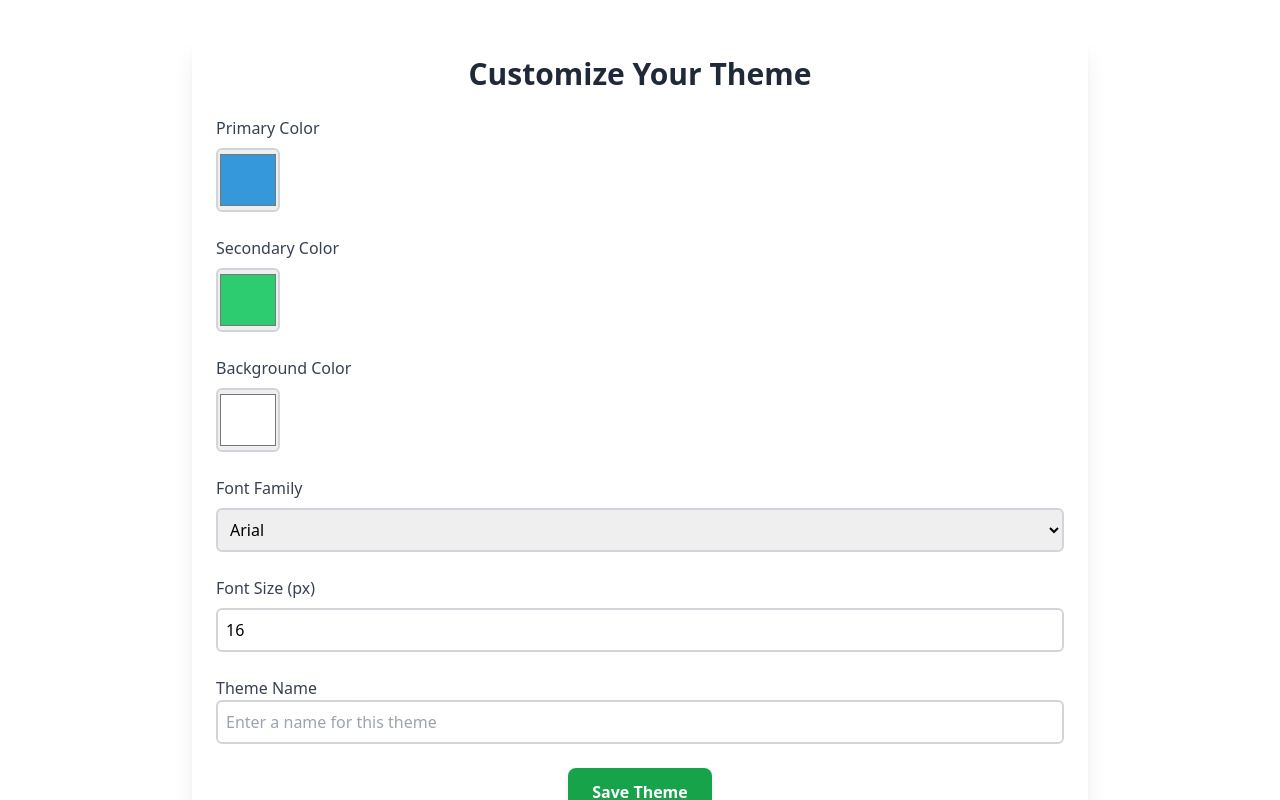
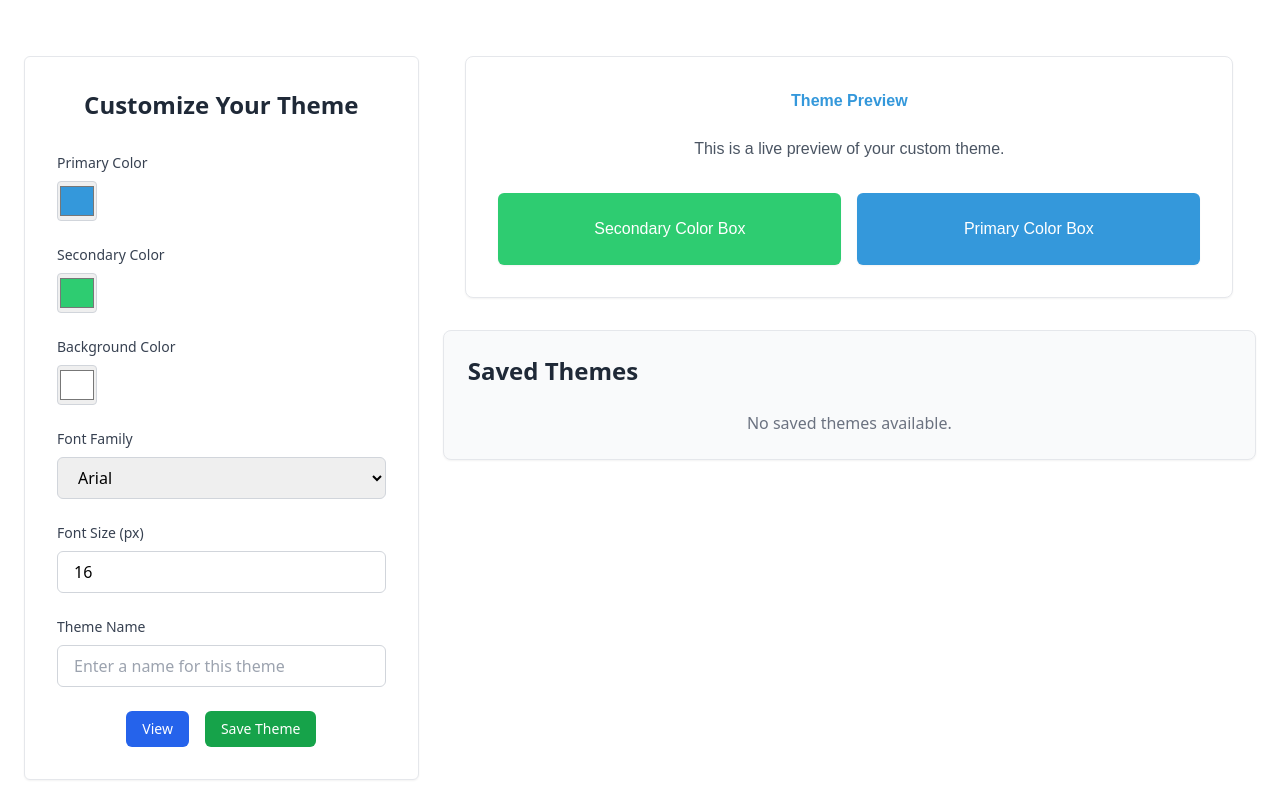
Before and after one commit to Lopez-JhonLay/dynamic-theme-manager, a React (Vite) app: page / in a window 1280 px wide. Shown: the top 800 px of the page. Built offline with nearby package versions, Linux system fonts and the light colour scheme.

Commit message:
enhance ui

```diff
--- a/src/App.jsx
+++ b/src/App.jsx
@@ -6,11 +6,21 @@ import SavedThemeList from "./components/SavedThemeList";
 
 function App() {
   return (
-    <>
-      <ThemeCustomizationForm />
-      <ThemePreview />
-      <SavedThemeList />
-    </>
+    <div className="container mx-auto p-6">
+      <div className="grid grid-cols-1 md:grid-cols-3 gap-6">
+        <div className="md:col-span-1">
+          <div className="sticky top-6">
+            <ThemeCustomizationForm />
+          </div>
+        </div>
+        <div className="md:col-span-2 space-y-6">
+          <div className="sticky top-6">
+            <ThemePreview />
+            <SavedThemeList />
+          </div>
+        </div>
+      </div>
+    </div>
   );
 }
 
--- a/src/components/SavedThemeList.jsx
+++ b/src/components/SavedThemeList.jsx
@@ -26,32 +26,32 @@ const SavedThemeList = () => {
   };
 
   return (
-    <div className="max-w-4xl mx-auto my-8 p-6 bg-gray-100 shadow-xl rounded-lg">
-      <h2 className="text-2xl font-semibold text-gray-800 mb-4">
+    <div className="max-w-4xl mx-auto my-8 p-6 rounded-lg border bg-gray-50 shadow-sm">
+      <h2 className="text-2xl font-semibold text-gray-800 mb-6">
         Saved Themes
       </h2>
       {savedThemes.length > 0 ? (
-        <ul className="space-y-4">
+        <ul className="divide-y divide-gray-200">
           {savedThemes.map((theme) => (
             <li
               key={theme.id}
-              className="flex items-center justify-between p-4 bg-white shadow rounded-lg"
+              className="flex items-center justify-between p-4 rounded-md hover:bg-gray-100 transition duration-200"
             >
               <div>
-                <p className="font-medium text-gray-700">{theme.name}</p>
-                <div className="flex items-center space-x-2 mt-2">
+                <p className="font-medium text-gray-800">{theme.name}</p>
+                <div className="flex items-center space-x-3 mt-2">
                   <span
-                    className="w-6 h-6 rounded-full"
+                    className="w-6 h-6 rounded-full border"
                     style={{ backgroundColor: theme.primaryColor }}
                     title="Primary Color"
                   ></span>
                   <span
-                    className="w-6 h-6 rounded-full"
+                    className="w-6 h-6 rounded-full border"
                     style={{ backgroundColor: theme.secondaryColor }}
                     title="Secondary Color"
                   ></span>
                   <span
-                    className="w-6 h-6 rounded-full"
+                    className="w-6 h-6 rounded-full border"
                     style={{ backgroundColor: theme.backgroundColor }}
                     title="Background Color"
                   ></span>
@@ -60,13 +60,13 @@ const SavedThemeList = () => {
               <div className="flex space-x-3">
                 <button
                   onClick={() => handleApplyTheme(theme)}
-                  className="px-4 py-2 bg-blue-600 text-white rounded-lg hover:bg-blue-700"
+                  className="px-4 py-2 text-sm font-medium text-white bg-blue-600 rounded-md shadow-sm hover:bg-blue-700 transition"
                 >
                   Apply
                 </button>
                 <button
                   onClick={() => handleDeleteTheme(theme.id)}
-                  className="px-4 py-2 bg-red-600 text-white rounded-lg hover:bg-red-700"
+                  className="px-4 py-2 text-sm font-medium text-white bg-red-600 rounded-md shadow-sm hover:bg-red-700 transition"
                 >
                   Delete
                 </button>
@@ -75,7 +75,7 @@ const SavedThemeList = () => {
           ))}
         </ul>
       ) : (
-        <p className="text-gray-500">No saved themes available.</p>
+        <p className="text-gray-500 text-center">No saved themes available.</p>
       )}
     </div>
   );
--- a/src/components/ThemeCustomizationForm.jsx
+++ b/src/components/ThemeCustomizationForm.jsx
@@ -12,11 +12,9 @@ import { addTheme } from "../redux/savedThemeSlice";
 const ThemeSettingsForm = () => {
   const dispatch = useDispatch();
 
-  // Access the current theme from Redux state
   const theme = useSelector((state) => state.theme);
   const [themeName, setThemeName] = useState("");
 
-  // Local state for the form inputs
   const [formData, setFormData] = useState({
     primaryColor: theme.primaryColor,
     secondaryColor: theme.secondaryColor,
@@ -25,7 +23,6 @@ const ThemeSettingsForm = () => {
     fontSize: theme.fontSize,
   });
 
-  // Handle form input change
   const handleChange = (e) => {
     const { name, value } = e.target;
     setFormData({
@@ -34,7 +31,6 @@ const ThemeSettingsForm = () => {
     });
   };
 
-  // Handle form submission
   const handleSubmit = (e) => {
     e.preventDefault();
     dispatch(setPrimaryColor(formData.primaryColor));
@@ -62,15 +58,15 @@ const ThemeSettingsForm = () => {
   };
 
   return (
-    <div className="max-w-4xl mx-auto my-8 p-6 bg-white shadow-xl rounded-lg">
-      <h2 className="text-3xl font-semibold text-center text-gray-800 mb-6">
+    <div className="max-w-3xl mx-auto my-8 p-8 bg-white border border-gray-200 rounded-md shadow-sm">
+      <h2 className="text-2xl font-semibold text-gray-800 text-center mb-8">
         Customize Your Theme
       </h2>
       <form onSubmit={handleSubmit} className="space-y-6">
-        <div>
+        <div className="grid gap-2">
           <label
             htmlFor="primaryColor"
-            className="block text-gray-700 font-medium mb-2"
+            className="text-sm font-medium text-gray-700"
           >
             Primary Color
           </label>
@@ -80,14 +76,13 @@ const ThemeSettingsForm = () => {
             name="primaryColor"
             value={formData.primaryColor}
             onChange={handleChange}
-            className="w-16 h-16 border-2 border-gray-300 rounded-md"
+            className="h-10 w-10 rounded border border-gray-300"
           />
         </div>
-
-        <div>
+        <div className="grid gap-2">
           <label
             htmlFor="secondaryColor"
-            className="block text-gray-700 font-medium mb-2"
+            className="text-sm font-medium text-gray-700"
           >
             Secondary Color
           </label>
@@ -97,14 +92,13 @@ const ThemeSettingsForm = () => {
             name="secondaryColor"
             value={formData.secondaryColor}
             onChange={handleChange}
-            className="w-16 h-16 border-2 border-gray-300 rounded-md"
+            className="h-10 w-10 rounded border border-gray-300"
           />
         </div>
-
-        <div>
+        <div className="grid gap-2">
           <label
             htmlFor="backgroundColor"
-            className="block text-gray-700 font-medium mb-2"
+            className="text-sm font-medium text-gray-700"
           >
             Background Color
           </label>
@@ -114,14 +108,13 @@ const ThemeSettingsForm = () => {
             name="backgroundColor"
             value={formData.backgroundColor}
             onChange={handleChange}
-            className="w-16 h-16 border-2 border-gray-300 rounded-md"
+            className="h-10 w-10 rounded border border-gray-300"
           />
         </div>
-
-        <div>
+        <div className="grid gap-2">
           <label
             htmlFor="fontFamily"
-            className="block text-gray-700 font-medium mb-2"
+            className="text-sm font-medium text-gray-700"
           >
             Font Family
           </label>
@@ -130,7 +123,7 @@ const ThemeSettingsForm = () => {
             name="fontFamily"
             value={formData.fontFamily}
             onChange={handleChange}
-            className="w-full p-2 border-2 border-gray-300 rounded-md"
+            className="w-full rounded-md border border-gray-300 px-4 py-2 focus:border-blue-500 focus:ring focus:ring-blue-100"
           >
             <option value="Arial">Arial</option>
             <option value="Courier New">Courier New</option>
@@ -139,11 +132,10 @@ const ThemeSettingsForm = () => {
             <option value="Verdana">Verdana</option>
           </select>
         </div>
-
-        <div>
+        <div className="grid gap-2">
           <label
             htmlFor="fontSize"
-            className="block text-gray-700 font-medium mb-2"
+            className="text-sm font-medium text-gray-700"
           >
             Font Size (px)
           </label>
@@ -155,15 +147,13 @@ const ThemeSettingsForm = () => {
             onChange={handleChange}
             min="10"
             max="100"
-            className="w-full p-2 border-2 border-gray-300 rounded-md"
+            className="w-full rounded-md border border-gray-300 px-4 py-2 focus:border-blue-500 focus:ring focus:ring-blue-100"
           />
         </div>
-
-        {/* Theme Name and Save Button */}
-        <div>
+        <div className="grid gap-2">
           <label
             htmlFor="themeName"
-            className="block text-gray-700 font-medium"
+            className="text-sm font-medium text-gray-700"
           >
             Theme Name
           </label>
@@ -173,26 +163,22 @@ const ThemeSettingsForm = () => {
             value={themeName}
             onChange={(e) => setThemeName(e.target.value)}
             placeholder="Enter a name for this theme"
-            className="w-full p-2 border-2 border-gray-300 rounded-md"
+            className="w-full rounded-md border border-gray-300 px-4 py-2 focus:border-blue-500 focus:ring focus:ring-blue-100"
           />
         </div>
-        <div className="text-center">
+        <div className="flex flex-wrap gap-4 justify-center mt-6">
+          <button
+            type="submit"
+            className="inline-flex items-center justify-center px-4 py-2 text-sm font-medium text-white bg-blue-600 rounded-md hover:bg-blue-700 focus:ring focus:ring-blue-200 focus:outline-none"
+          >
+            View
+          </button>
           <button
             type="button"
             onClick={handleSaveTheme}
-            className="px-6 py-3 bg-green-600 text-white font-semibold rounded-lg shadow-md hover:bg-green-700 transition duration-200"
+            className="inline-flex items-center justify-center px-4 py-2 text-sm font-medium text-white bg-green-600 rounded-md hover:bg-green-700 focus:ring focus:ring-green-200 focus:outline-none"
           >
             Save Theme
-          </button>
-        </div>
-
-        {/* Submit Button */}
-        <div className="text-center">
-          <button
-            type="submit"
-            className="px-6 py-3 bg-blue-600 text-white font-semibold rounded-lg shadow-md hover:bg-blue-700 transition duration-200"
-          >
-            Save Customization
           </button>
         </div>
       </form>
--- a/src/components/ThemePreview.jsx
+++ b/src/components/ThemePreview.jsx
@@ -10,24 +10,24 @@ function ThemePreview() {
   }
 
   const getFontSizeClass = (size) => {
-    if (size <= 12) return "text-xs"; // 12px or less
-    if (size <= 14) return "text-sm"; // 14px
-    if (size <= 16) return "text-base"; // 16px
-    if (size <= 18) return "text-lg"; // 18px
-    if (size <= 20) return "text-xl"; // 20px
-    if (size <= 24) return "text-2xl"; // 24px
-    if (size <= 30) return "text-3xl"; // 30px
-    if (size <= 36) return "text-4xl"; // 36px
-    if (size <= 48) return "text-5xl"; // 48px
-    if (size <= 60) return "text-6xl"; // 60px
-    if (size <= 72) return "text-7xl"; // 72px
-    if (size <= 96) return "text-8xl"; // 96px
-    return "text-9xl"; // 128px and larger
+    if (size <= 12) return "text-xs";
+    if (size <= 14) return "text-sm";
+    if (size <= 16) return "text-base";
+    if (size <= 18) return "text-lg";
+    if (size <= 20) return "text-xl";
+    if (size <= 24) return "text-2xl";
+    if (size <= 30) return "text-3xl";
+    if (size <= 36) return "text-4xl";
+    if (size <= 48) return "text-5xl";
+    if (size <= 60) return "text-6xl";
+    if (size <= 72) return "text-7xl";
+    if (size <= 96) return "text-8xl";
+    return "text-9xl";
   };
 
   return (
     <div
-      className="max-w-4xl mx-auto my-8 p-6 rounded-lg shadow-xl transition-all duration-300"
+      className="max-w-3xl mx-auto my-8 p-8 rounded-lg border shadow-sm transition-transform duration-300"
       style={{
         backgroundColor: theme.backgroundColor,
         color: theme.primaryColor,
@@ -35,24 +35,24 @@ function ThemePreview() {
       }}
     >
       <h1
-        className={`text-center font-semibold mb-4 ${getFontSizeClass(
+        className={`text-center font-semibold mb-6 ${getFontSizeClass(
           theme.fontSize
         )}`}
       >
         Theme Preview
       </h1>
-      <p className="text-center text-lg mb-6">
+      <p className="text-center text-base text-gray-600 mb-8">
         This is a live preview of your custom theme.
       </p>
-      <div className="flex justify-around items-center space-x-4">
+      <div className="grid grid-cols-2 gap-4">
         <div
-          className="p-4 rounded-md text-white font-bold text-lg"
+          className="flex items-center justify-center p-6 rounded-md text-white font-medium text-base shadow-sm"
           style={{ backgroundColor: theme.secondaryColor }}
         >
           Secondary Color Box
         </div>
         <div
-          className="p-4 rounded-md text-white font-bold text-lg"
+          className="flex items-center justify-center p-6 rounded-md text-white font-medium text-base shadow-sm"
           style={{ backgroundColor: theme.primaryColor }}
         >
           Primary Color Box
```
